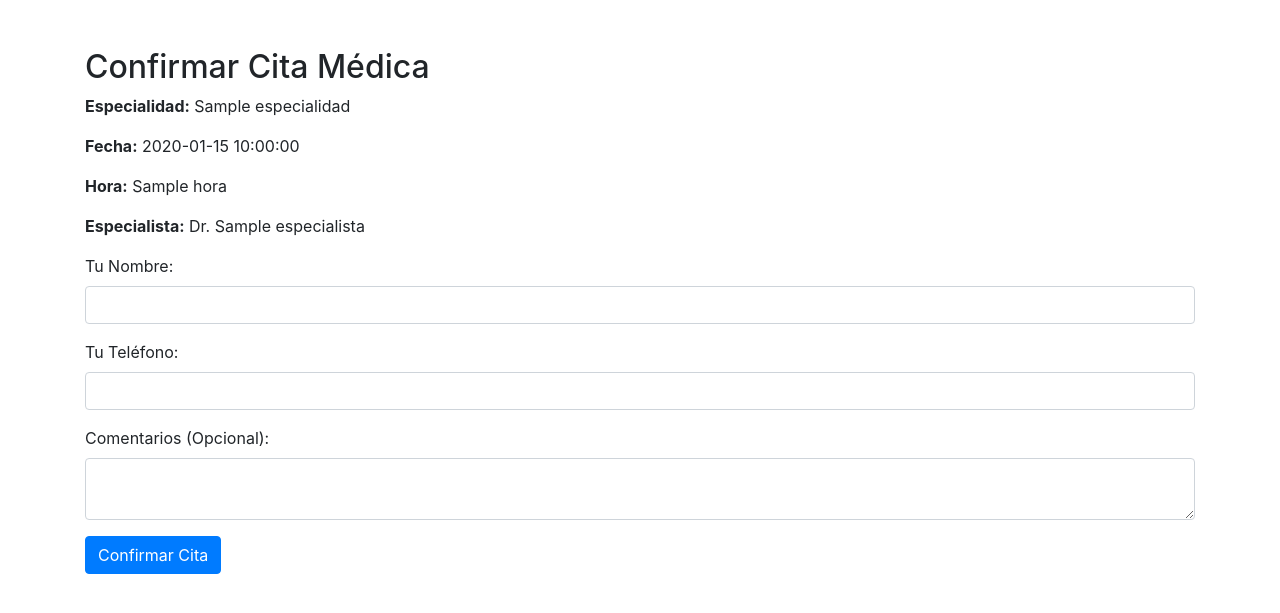
After one commit to CapitanCigarro/Proyecto_Ing_Software, a Flask app: template templates/confirmar_cita.html in a window 1280 px wide. The commit adds this page. Shown: the top 613 px of the page. Run offline with Flask 3, Linux system fonts and the light colour scheme; the template is opened without the code that fills it: most values are stand-ins (such as "Sample title", 1, 10 or a date in 2020); parts of the project's set-up code (start-up, migrations or seed data) failed here and were passed over; some libraries are stand-ins or nearby versions.

```diff
--- a/app.py
+++ b/app.py
@@ -1,6 +1,7 @@
 from flask import Flask
 from flask import render_template, redirect, request, Response, session
 from flask_mysqldb import MySQL, MySQLdb
+from Code.Logic.Especialista import Especialista
 
 app = Flask(__name__)
 
@@ -8,5 +9,30 @@ app = Flask(__name__)
 def index():
     return render_template(('menu_incial.html'))
 
+@app.route('/agendar-cita', methods=['POST'])
+def agendar_cita():
+    especialidad = request.form['especialidad']
+    fecha = request.form['fecha']
+
+    especialistas = Especialista.get_especialistas(especialidad)
+    return render_template('agendar_cita.html', especialistas=especialistas, especialidad=especialidad, fecha=fecha)
+
+@app.route('/confirmar-cita', methods=['GET', 'POST'])
+def confirmar_cita():
+    if request.method == 'POST':
+        # Obtener los detalles enviados por el formulario
+        especialidad = request.form['especialidad']
+        fecha = request.form['fecha']
+        hora = request.form['hora']
+        especialista = request.form['especialista']
+        nombre = request.form['nombre']
+
+        # Aquí procesas la cita, como guardarla o enviarla por correo, etc.
+        # Luego, rediriges a una página de éxito o lo que prefieras.
+        return render_template('confirmar_cita.html', especialidad=especialidad, fecha=fecha, hora=hora, especialista=especialista, nombre=nombre)
+
+    # Si es un GET, solo renderiza el formulario
+    return render_template('agendar_cita.html')
+
 if __name__ == '__main__':
     app.run(debug=True, port=1928)
--- /dev/null
+++ b/templates/confirmar_cita.html
@@ -0,0 +1,39 @@
+<!DOCTYPE html>
+<html lang="es">
+<head>
+    <meta charset="UTF-8">
+    <meta name="viewport" content="width=device-width, initial-scale=1.0">
+    <title>Confirmar Cita Médica</title>
+    <link rel="stylesheet" href="https://stackpath.bootstrapcdn.com/bootstrap/4.5.2/css/bootstrap.min.css">
+</head>
+<body>
+    <div class="container mt-5">
+        <h2>Confirmar Cita Médica</h2>
+        <p><strong>Especialidad:</strong> {{ especialidad }}</p>
+        <p><strong>Fecha:</strong> {{ fecha }}</p>
+        <p><strong>Hora:</strong> {{ hora }}</p>
+        <p><strong>Especialista:</strong> Dr. {{ especialista.nombre }}</p>
+
+        <form action="{{ url_for('confirmar_cita') }}" method="POST">
+            <div class="form-group">
+                <label for="nombre">Tu Nombre:</label>
+                <input type="text" class="form-control" id="nombre" name="nombre" required>
+            </div>
+            <div class="form-group">
+                <label for="telefono">Tu Teléfono:</label>
+                <input type="tel" class="form-control" id="telefono" name="telefono" required>
+            </div>
+            <div class="form-group">
+                <label for="comentarios">Comentarios (Opcional):</label>
+                <textarea class="form-control" id="comentarios" name="comentarios"></textarea>
+            </div>
+
+            <button type="submit" class="btn btn-primary">Confirmar Cita</button>
+        </form>
+    </div>
+
+    <script src="https://code.jquery.com/jquery-3.5.1.slim.min.js"></script>
+    <script src="https://cdn.jsdelivr.net/npm/@popperjs/core@2.5.2/dist/umd/popper.min.js"></script>
+    <script src="https://stackpath.bootstrapcdn.com/bootstrap/4.5.2/js/bootstrap.min.js"></script>
+</body>
+</html>
```
Also changed, not shown: Code/Logic/Especialista.py (+37 -1 lines), Data/datosEspecialistas.json (+10 -10 lines), templates/agendar_cita.html (added, +59 -0 lines), templates/menu_incial.html (+16 -13 lines), Code/Logic/__init__.py (added), Code/__init__.py (added), Data/datosHorasDisponibles.json (renamed from Data/datosHorasDiponibles.json).
